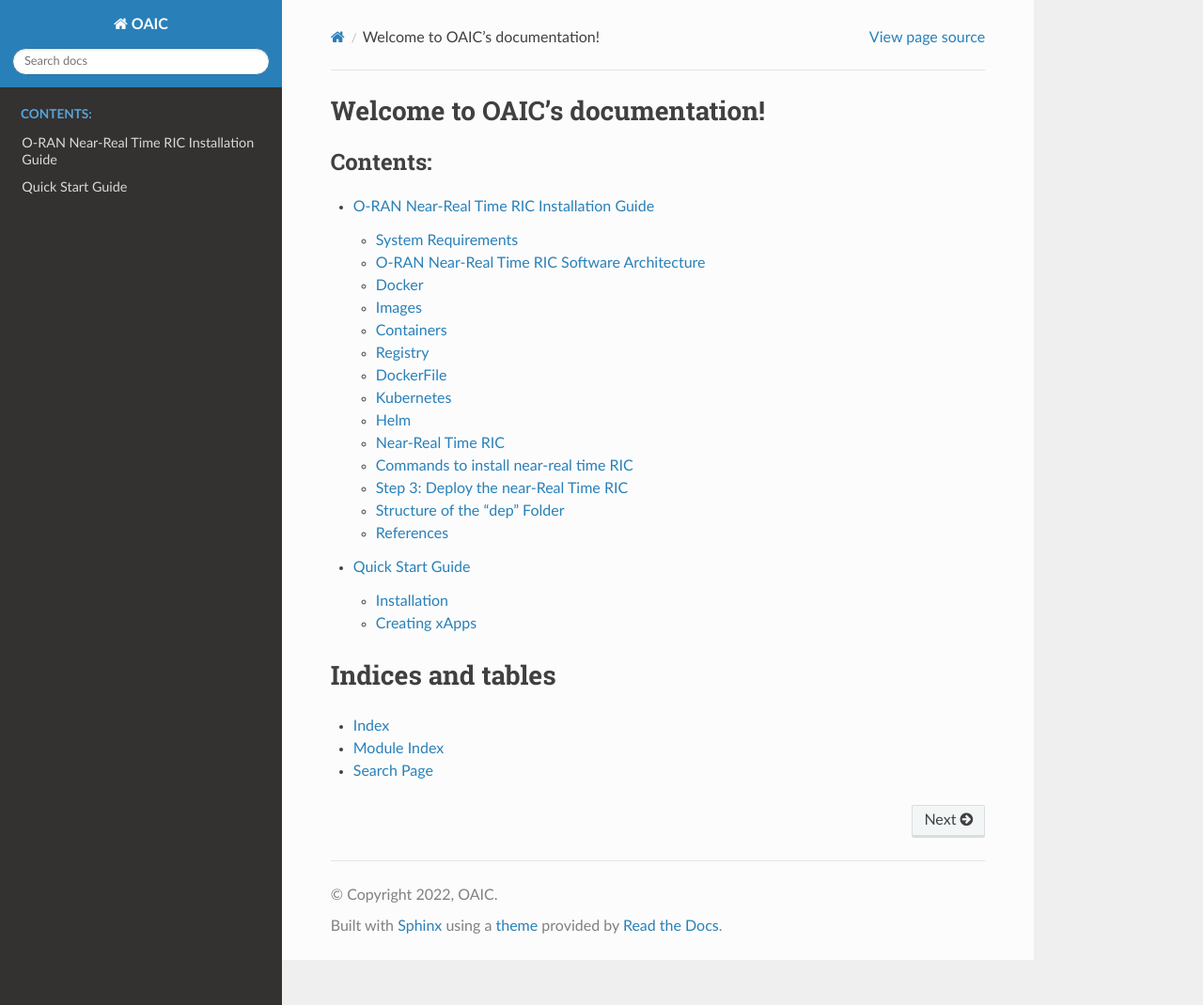
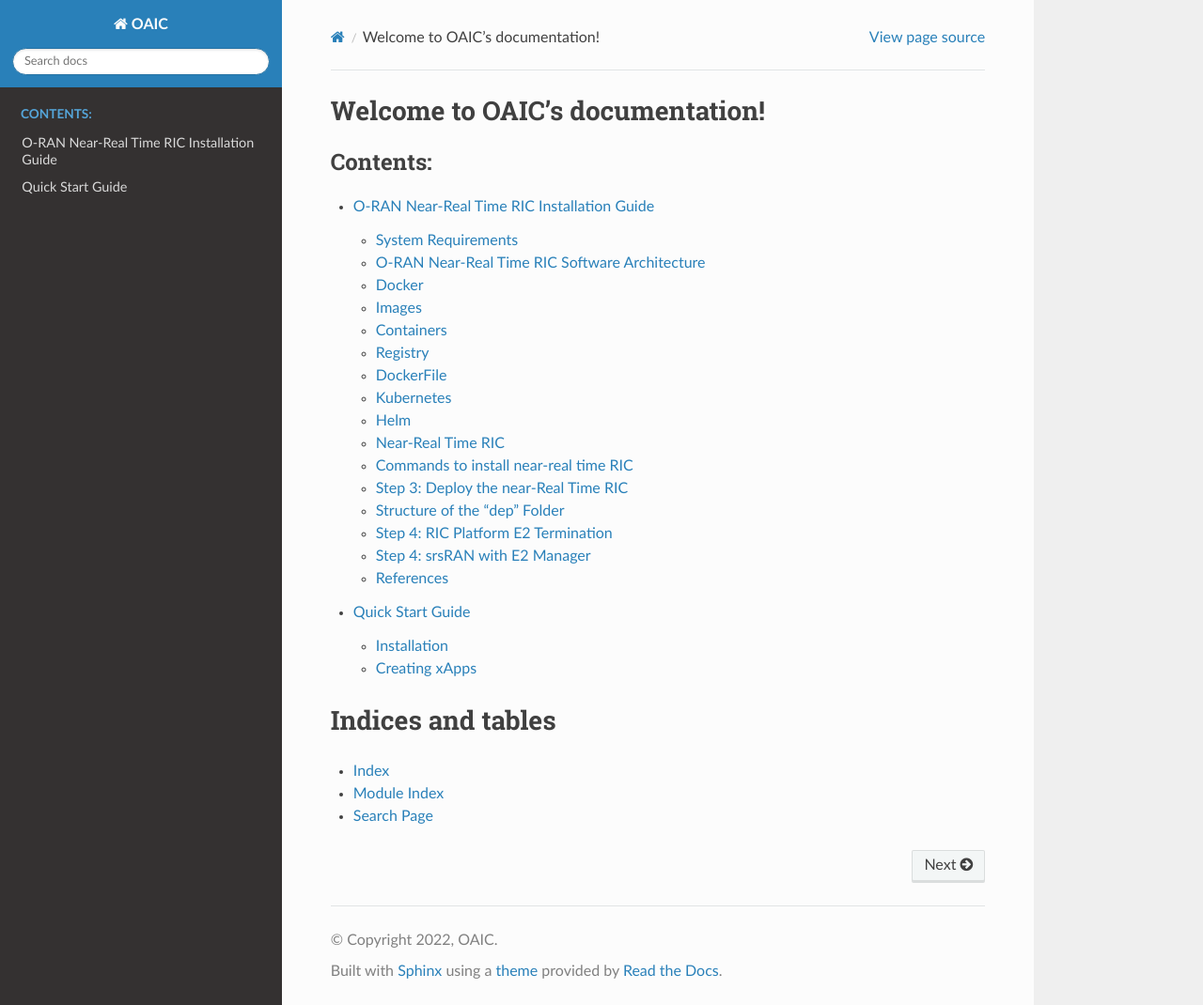
Before and after one commit to openaicellular/oaic, a Sphinx documentation site: the page built from docs/source/index.rst, in a window 1280 px wide and 1070 px high. Shown: the whole window at 94% size. Built offline with Sphinx 7.4.7 and the Read the Docs theme 2.0.0, drawn with Linux system fonts in a browser that asks for light colours; some of the changed lines change nothing that is shown.

Commit message:
Update oran_installation.rst
Updated installation guide with e2termination and srsran e2 instructions.

````diff
--- a/docs/source/oran_installation.rst
+++ b/docs/source/oran_installation.rst
@@ -138,13 +138,13 @@
 Clone the repository (“dep”) containing deployment scripts, pre generated helm charts for each of the RIC components.
 This repository also contains some “demo” scripts which can be run after complete installation.
 
-    git clone http://gerrit.o-ran-sc.org/r/it/dep
-    cd dep  #Change directory to dep
+git clone https://github.com/openaicellular/RIC-Deployment.git -b e_rel_xapp_onboarder_support
+cd RIC-Deployment
+git submodule update --init --recursive --remote
 
 Check out the latest version of every dependent submodule within the “dep” repository.
 
     git submodule update --init --recursive --remote
-    cd tools/k8s/bin
 
 This directory contains tools for generating a simple script that can help us set up a one-node Kubernetes cluster (OSC also supports a 3 node Master slave Kubernetes configuration, but I do not cover that here).
 The scripts automatically read in parameters (version specifications, setting up private containers/registries) from the following files:
@@ -156,6 +156,7 @@
 For a simple installation there is no need to modify any of the above files. The files give flexibility to define our own custom Kubernetes environment if we ever need to.
 Run the script which will generate the Kubernetes stack install script. Executing the below command will output a shell script called k8s-1node-cloud-init-k_1_16-h_2_12-d_cur.sh.
 
+    cd tools/k8s/bin
     ./gen-cloud-init.sh
 
 Executing the generated script will install Kubernetes, Docker and Helm with version specified in the k8s/etc/infra.c. This also installs some pods which help cluster creation, service creation and internetworking between services. Running this script will replace any existing installation of Docker host, Kubernetes, and Helm on the VM. The script will reboot the machine upon successful completion. This will take some time (approx. 15-20 mins).
@@ -269,6 +270,178 @@
 the binary and script files and ./helm contains the helm charts. For the rest of the non-submodule directories please
 refer to the README.md files in them for more details.
 
+
+Step 4: RIC Platform E2 Termination
+-------------------------------------
+
+## Deployment Instructions
+
+### Pre-requisite: Local docker registry
+To store docker images. You can create one using, (You will need "super user" permissions)
+
+ `sudo docker run -d -p 5001:5000 --restart=always --name ric registry:2`
+
+Now you can either push or pull images using,
+
+`docker push localhost:5001/<image_name>:<image_tag>`  or  `docker pull localhost:5001/<image_name>:<image_tag>`
+
+ ### Creating Docker image
+The code in this repo needs to be packaged as a docker container. We make use of the existing Dockerfile in RIC-E2-TERMINATION to do this. Execute the following commands in the given order
+```
+cd RIC-E2-TERMINATION
+sudo docker build -f Dockerfile -t localhost:5001/ric-plt-e2:5.5.0 .
+sudo docker push localhost:5001/ric-plt-e2:5.5.0
+```
+***TODO***: *Alternatively, you can just pull the image hosted on Github Packages (https://ghcr.io)*
+
+### Deployment
+That's it! Now, the image you just created can be deployed on your RIC (ric-plt) Kubernetes cluster. Modify the *e2term* section in the recipe file present in `dep/RECIPE_EXAMPLE/PLATFORM` to include your image,
+
+<pre><code>
+e2term:
+  alpha:
+    image:
+      <b>registry: "localhost:5001"
+      name: ric-plt-e2
+      tag: 5.5.0</b>
+    privilegedmode: false
+    hostnetworkmode: false
+    env:
+      print: "1"
+      messagecollectorfile: "/data/outgoing/"
+    dataVolSize: 100Mi
+    storageClassName: local-storage
+    pizpub:
+      enabled: false
+</pre></code>
+When the RIC platform is deployed, you will have the modified E2 Termination running on the Kubernetes cluster. The pod will be called `deployment-ricplt-e2term-alpha` and 3 services related to E2 Termination will be created:
+- *service-ricplt-e2term-prometheus-alpha* : Communicates with the *VES-prometheus Adapter (VESPA)* pod to exchange data which will be sent to the SMO.
+- *service-ricplt-e2term-rmr-alpha* : RMR service that manages exchange of messages between E2 Termination other components in the near-real time RIC.
+- *service-ricplt-e2term-sctp-alpha* : Accepts SCTP connections from RAN and exchanges E2 messages with the RAN. Note that this service is configured as a *NodePort* (accepts connections external to the cluster) while the other two are configured as *ClusterIP* (Networking only within the cluster).
+
+## Commands related to E2 Termination
+- View E2 Termination logs : `kubectl logs -f -n ricplt -l app=ricplt-e2term-alpha`
+- View E2 Manager Logs : `kubectl logs -f -n ricplt -l app=ricplt-e2mgr`
+- Get the IP *service-ricplt-e2term-sctp-alpha* : `kubectl get svc -n ricplt --field-selector metadata.name=service-ricplt-e2term-sctp-alpha -o jsonpath='{.items[0].spec.clusterIP}'`
+
+
+Step 4: srsRAN with E2 Manager
+-------------------------------------
+
+srsRAN with E2 Agent
+====================
+
+srsRAN is a 4G/5G software radio suite developed by [SRS](http://www.srs.io). This is a modified version of srsRAN 21.10 and POWDER's E2 agent enabled srsLTE.
+
+See the [srsRAN project pages](https://www.srsran.com) for information, guides and project news.
+
+The srsRAN suite includes:
+  * srsUE - a full-stack SDR 4G/5G-NSA UE application (5G-SA coming soon)
+  * srsENB - a full-stack SDR 4G/5G-NSA eNodeB application (5G-SA coming soon)
+  * srsEPC - a light-weight 4G core network implementation with MME, HSS and S/P-GW
+
+For application features, build instructions and user guides see the [srsRAN documentation](https://docs.srsran.com).
+
+
+For license details, see LICENSE file.
+
+## Pre-requisites
+* System Requirements - 4 core CPU (3 - 5 GHz)
+* Operating system - Ubuntu 18.04
+* E2 Agent Integration - E2 Bindings, asn1c Compiler, O-RAN Specification documents(optional)
+* Simulated 1 UE 1 eNB/gNB setup - ZeroMQ libraries, Single Host machine/VM
+* USRP frontend - UHD version 4.1, At least two host machines/VMs
+* Multiple simulated UE and eNB/gNB support : GNU Radio companion 3.8
+
+## Installation Procedure
+First, we need to install ZeroMQ and UHD Libraries
+Create a new directory to host all the files related to srsRAN
+
+`mkdir -p srsRAN-OAIC`
+
+### Getting ZeroMQ development Libraries
+https://docs.srsran.com/en/latest/app_notes/source/zeromq/source/index.html
+
+**Package Installation**
+
+`sudo apt-get install libzmq3-dev`
+
+**Installing from Sources**
+
+1. Get libzmq
+```
+git clone https://github.com/zeromq/libzmq.git
+cd libzmq
+./autogen.sh
+./configure
+make
+sudo make install
+sudo ldconfig
+cd ..
+```
+
+2. Get czmq
+```
+git clone https://github.com/zeromq/czmq.git
+cd czmq
+./autogen.sh
+./configure
+make
+sudo make install
+sudo ldconfig
+cd ..
+```
+
+### Installing UHD 4.1
+
+Make sure you don't have UHD already installed in your system.
+
+https://files.ettus.com/manual/page_install.html
+
+**Using package manager**
+
+`sudo apt-get install libuhd-dev libuhd4.1.0 uhd-host`
+
+**Using Binaries**
+```
+sudo add-apt-repository ppa:ettusresearch/uhd
+sudo apt-get update
+sudo apt-get install libuhd-dev libuhd4.1.0 uhd-host
+```
+
+**Installation from source**
+https://files.ettus.com/manual/page_install.html
+```
+sudo apt-get install autoconf automake build-essential ccache cmake cpufrequtils doxygen ethtool \
+g++ git inetutils-tools libboost-all-dev libncurses5 libncurses5-dev libusb-1.0-0 libusb-1.0-0-dev \
+libusb-dev python3-dev python3-mako python3-numpy python3-requests python3-scipy python3-setuptools \
+python3-ruamel.yaml
+```
+```
+git clone https://github.com/EttusResearch/uhd.git
+cd uhd
+git checkout UHD-4.1
+cd host
+mkdir build
+cd build
+cmake ../
+make
+sudo make install
+sudo ldconfig
+cd ../../../
+```
+
+### Configuring Virtual Machines to recognize Ettus USRP devices
+***//TODO: Add this as an application note in readthedocs. This is a supplement. Not an essential part of readme.*** **
+
+Support
+=======
+
+Mailing list: https://lists.srsran.com/mailman/listinfo/srsran-users
+
+
+
+
 References
 ----------
 
````
